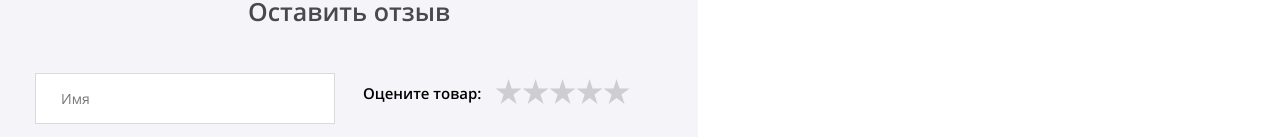
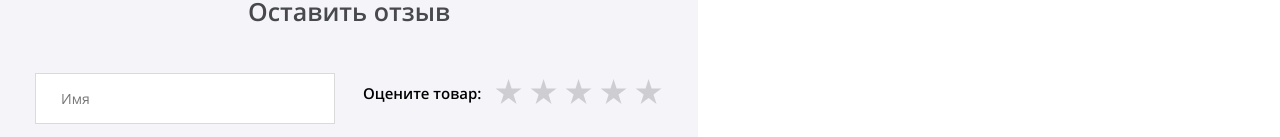
Before and after one commit to geoniced/avto-moto, a React (Create React App) app: page / in a window 1280 px wide. Shown: the part 2398-2535 px from the top of the page. Built offline with nearby package versions, Linux system fonts and the light colour scheme.

Commit message:
Добавляет отступ звездочкам в форме отзыва

```diff
--- a/src/scss/review-form.scss
+++ b/src/scss/review-form.scss
@@ -112,6 +112,11 @@
 
 .review-form__rating-star-label {
   margin-top: 6px;
+  margin-right: 8px;
+
+  &:last-of-type {
+    margin-right: 0;
+  }
 }
 
 .review-form__textarea {
```
